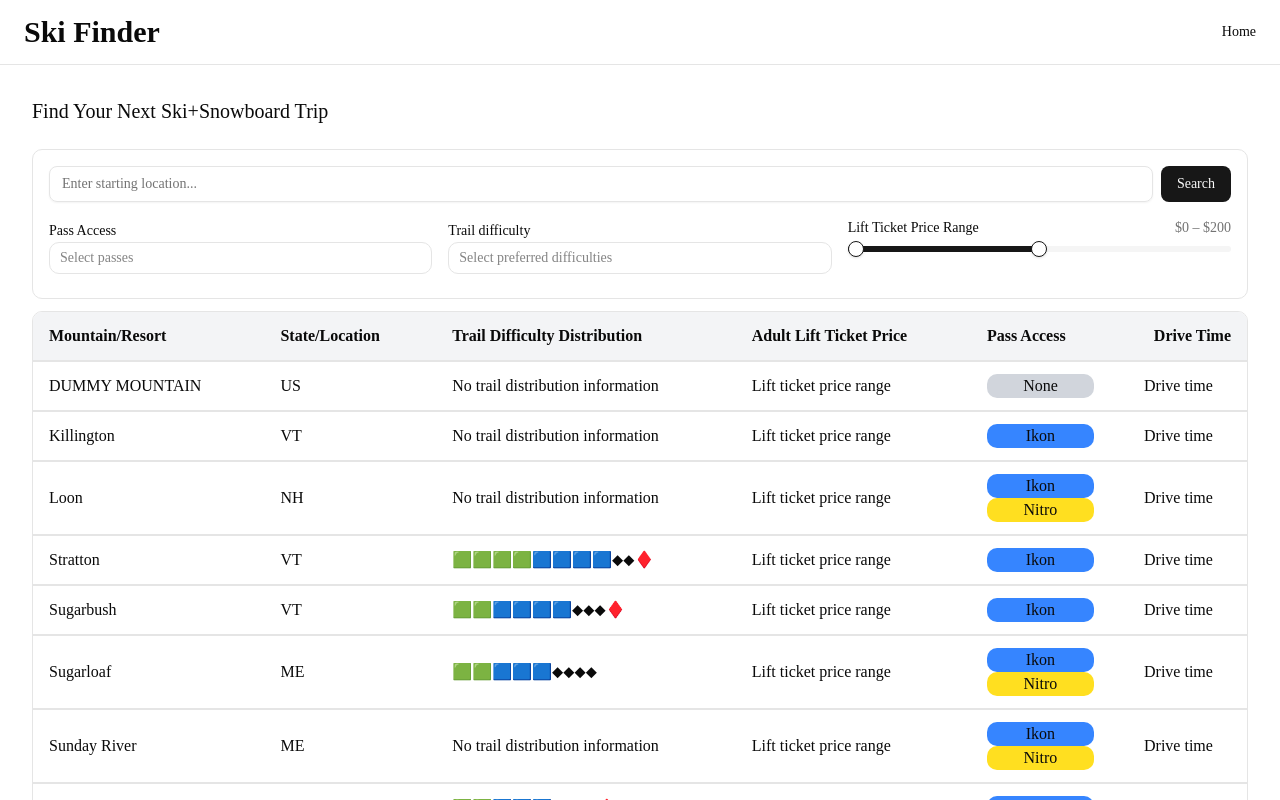
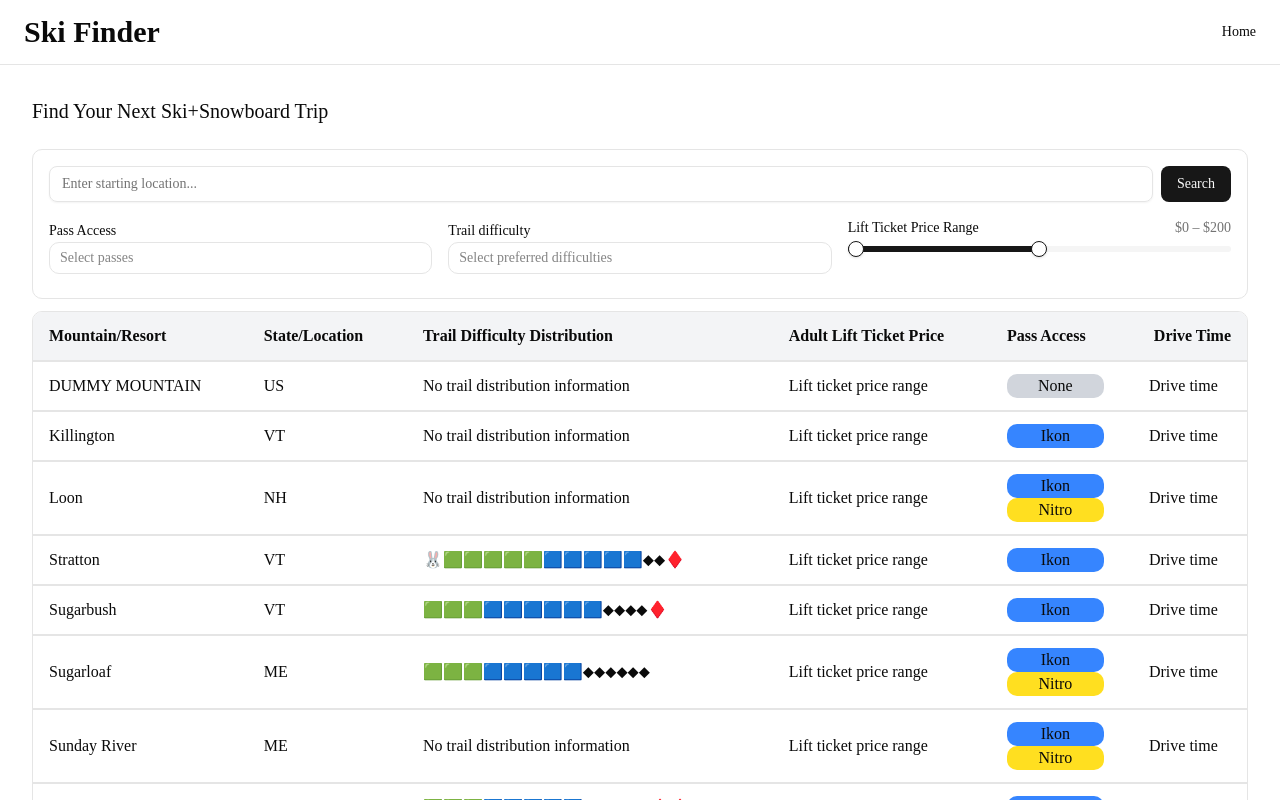
Before and after one commit to annmarieb1/ski-helper, a Next.js app: page / in a window 1280 px wide. Shown: the top 800 px of the page. Built offline with nearby package versions, Linux system fonts and the light colour scheme.

Commit message:
Small changes for difficulty distribution

```diff
--- a/components/mountain/DifficultyBar.tsx
+++ b/components/mountain/DifficultyBar.tsx
@@ -3,6 +3,8 @@
  */
 
 import type { Trails } from "@/types/MountainTypes";
+
+const NORMALIZE_BY = 15;
 
 export default function DifficultyBar({ trails }: { trails: Trails }) {
     // Normalize trail distribution to be out of 10
@@ -16,12 +18,12 @@
         }
 
         return {
-            bunny: Math.round((trails.bunny / totalTrails) * 10),
-            green: Math.round((trails.green / totalTrails) * 10),
-            blue: Math.round((trails.blue / totalTrails) * 10),
-            black: Math.round((trails.black / totalTrails) * 10),
-            doubleBlack: Math.round((trails.doubleBlack / totalTrails) * 10),
-            glades: trails.glades ? Math.round((trails.glades / totalTrails) * 10) : 0,
+            bunny: Math.round((trails.bunny / totalTrails) * NORMALIZE_BY),
+            green: Math.round((trails.green / totalTrails) * NORMALIZE_BY),
+            blue: Math.round((trails.blue / totalTrails) * NORMALIZE_BY),
+            black: Math.round((trails.black / totalTrails) * NORMALIZE_BY),
+            doubleBlack: Math.round((trails.doubleBlack / totalTrails) * NORMALIZE_BY),
+            glades: trails.glades ? Math.round((trails.glades / totalTrails) * NORMALIZE_BY) : 0,
         }
     }
 
```
